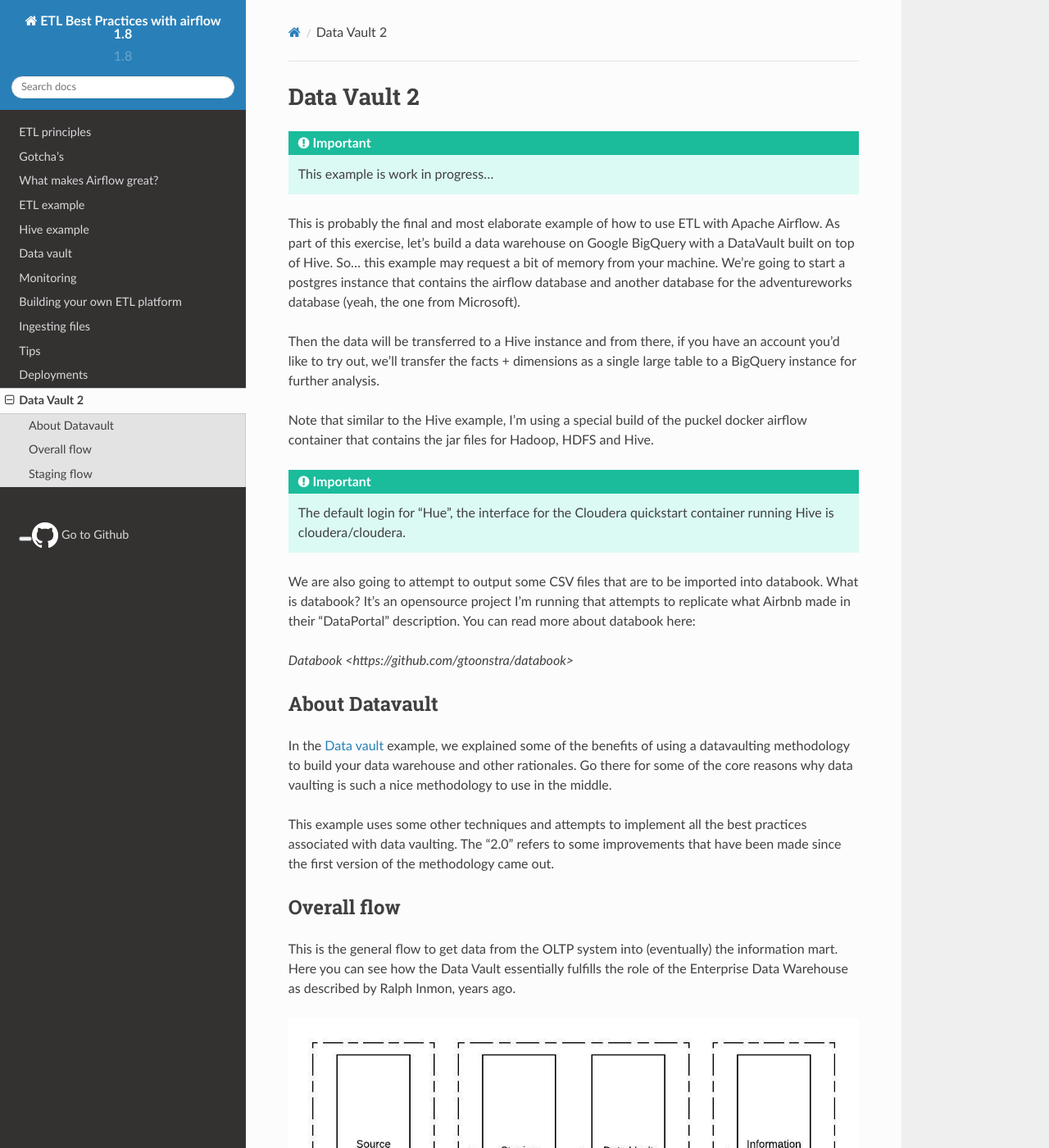
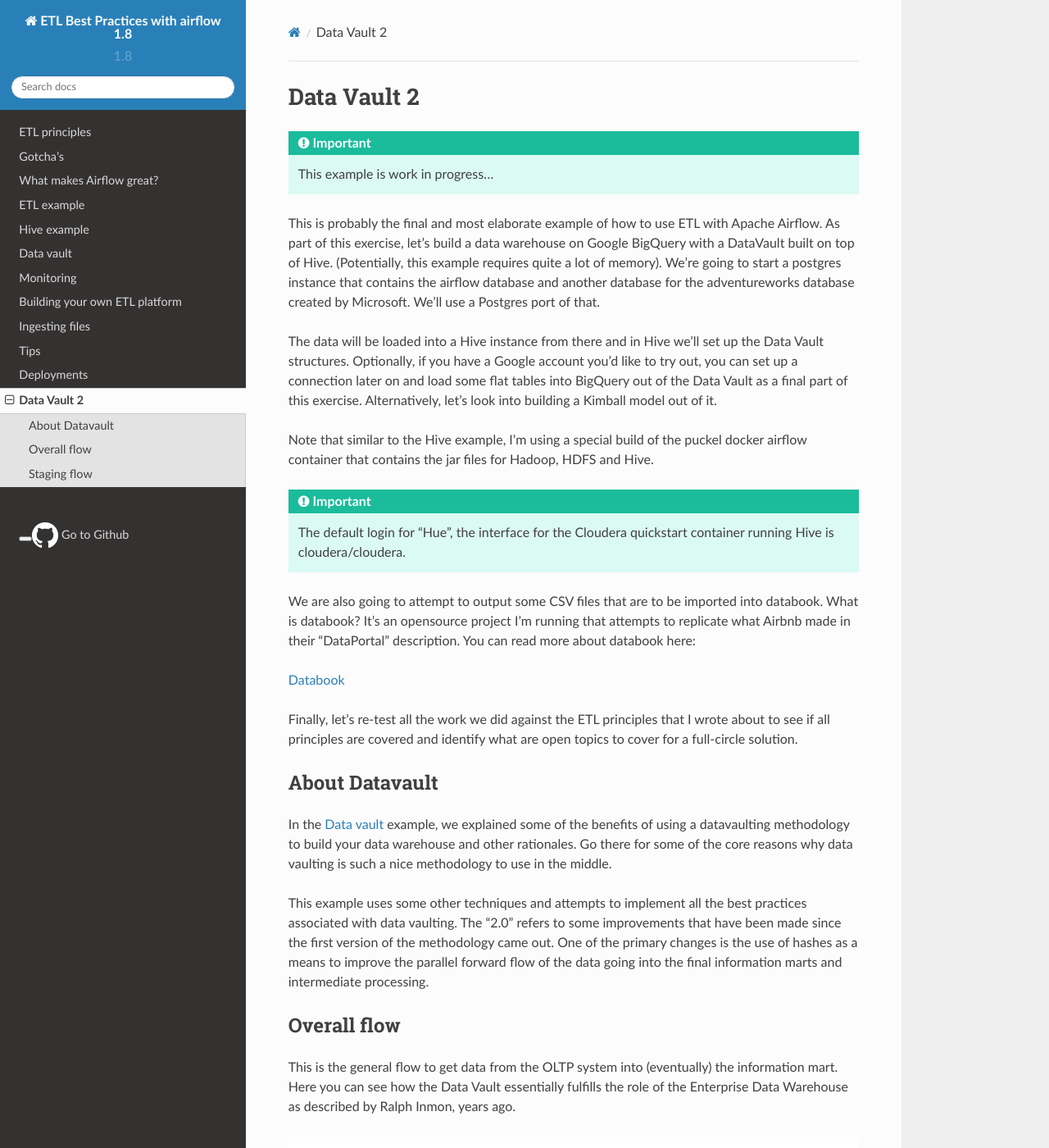
Before and after one commit to analystAlice/etl-with-airflow, a Sphinx documentation site: the page built from docs/datavault2.rst, in a window 1280 px wide and 1400 px high. Shown: the whole window at 82% size. Built offline with Sphinx 7.4.7 and the Read the Docs theme 2.0.0, drawn with Linux system fonts in a browser that asks for light colours.

Commit message:
Slight improvements to documentation

```diff
--- a/docs/datavault2.rst
+++ b/docs/datavault2.rst
@@ -7,13 +7,15 @@ Data Vault 2
 
 This is probably the final and most elaborate example of how to use ETL with Apache Airflow.
 As part of this exercise, let's build a data warehouse on Google BigQuery with a DataVault
-built on top of Hive. So... this example may request a bit of memory from your machine.
+built on top of Hive. (Potentially, this example requires quite a lot of memory).
 We're going to start a postgres instance that contains the airflow database and another
-database for the adventureworks database (yeah, the one from Microsoft).
+database for the adventureworks database created by Microsoft. We'll use a Postgres port
+of that.
 
-Then the data will be transferred to a Hive instance and from there, if you have an account
-you'd like to try out, we'll transfer the facts + dimensions as a single large table
-to a BigQuery instance for further analysis.
+The data will be loaded into a Hive instance from there and in Hive we'll set up the Data Vault
+structures. Optionally, if you have a Google account you'd like to try out, you can set up a
+connection later on and load some flat tables into BigQuery out of the Data Vault as a final
+part of this exercise. Alternatively, let's look into building a Kimball model out of it.
 
 Note that similar to the Hive example, I'm using a special build of the puckel docker airflow
 container that contains the jar files for Hadoop, HDFS and Hive.
@@ -27,7 +29,10 @@ We are also going to attempt to output some CSV files that are to be imported in
 What is databook?  It's an opensource project I'm running that attempts to replicate what Airbnb
 made in their "DataPortal" description. You can read more about databook here:
 
-`Databook <https://github.com/gtoonstra/databook>`
+`Databook <https://github.com/gtoonstra/databook>`_
+
+Finally, let's re-test all the work we did against the ETL principles that I wrote about to see
+if all principles are covered and identify what are open topics to cover for a full-circle solution.
 
 About Datavault
 ---------------
@@ -38,7 +43,8 @@ is such a nice methodology to use in the middle.
 
 This example uses some other techniques and attempts to implement all the best practices associated with
 data vaulting. The "2.0" refers to some improvements that have been made since the first version of the
-methodology came out.
+methodology came out. One of the primary changes is the use of hashes as a means to improve the parallel
+forward flow of the data going into the final information marts and intermediate processing.
 
 Overall flow
 ------------
```
